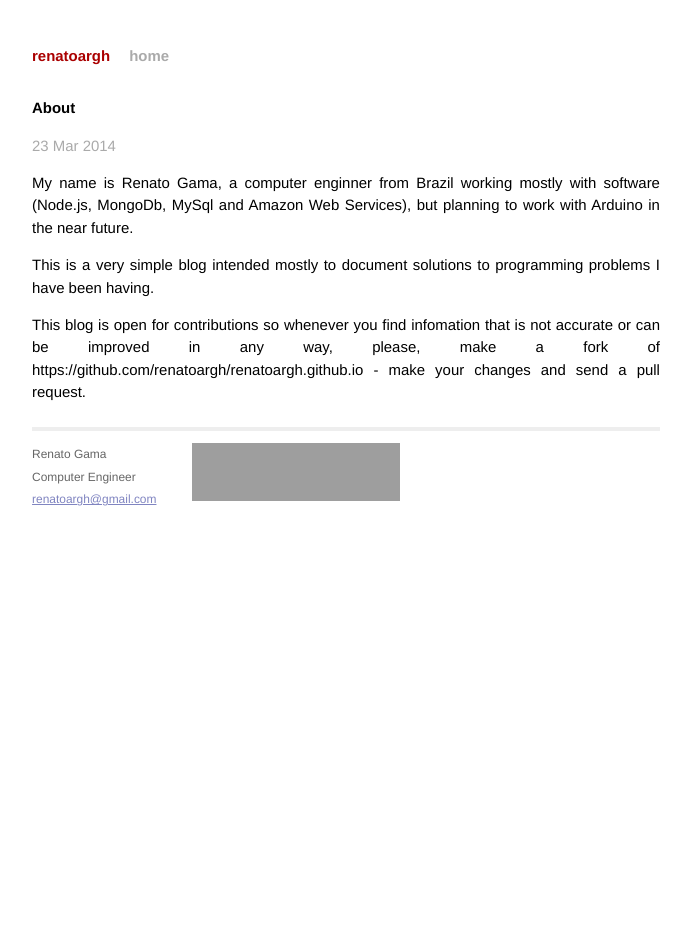
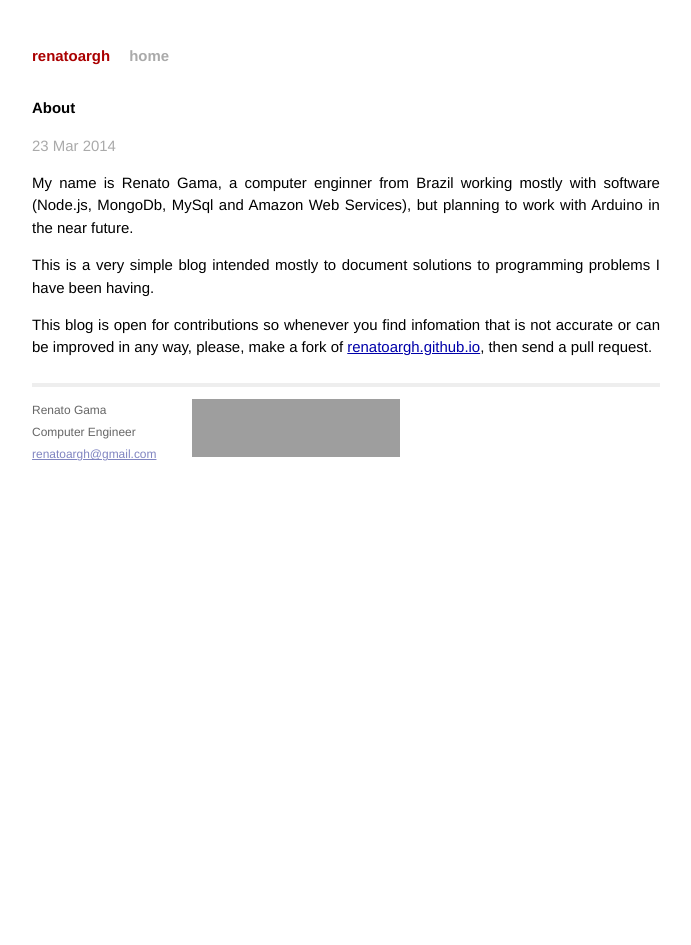
Before and after one commit to renatoargh/renatoargh.github.io, a Jekyll site: the page built from _posts/2014-03-23-about.md, in a window 1280 px wide. Shown: the whole page, without its empty margins (294-985 px from the left). Built offline with Jekyll 4.4.1, drawn with Linux system fonts in a browser that asks for light colours; Markdown is read by kramdown in place of the engine named in the settings; grey boxes are pictures that could not be loaded.

Commit message:
Update 2014-03-23-about.md

```diff
--- a/_posts/2014-03-23-about.md
+++ b/_posts/2014-03-23-about.md
@@ -9,4 +9,4 @@ Arduino in the near future.
 
 This is a very simple blog intended mostly to document solutions to programming problems I have been having.
 
-This blog is open for contributions so whenever you find infomation that is not accurate or can be improved in any way, please, make a fork of https://github.com/renatoargh/renatoargh.github.io - make your changes and send a pull request.
+This blog is open for contributions so whenever you find infomation that is not accurate or can be improved in any way, please, make a fork of [renatoargh.github.io](https://github.com/renatoargh/renatoargh.github.io), then send a pull request.
```
